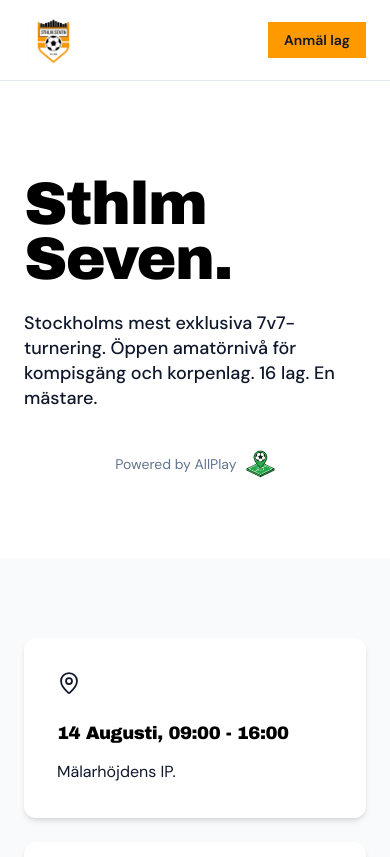
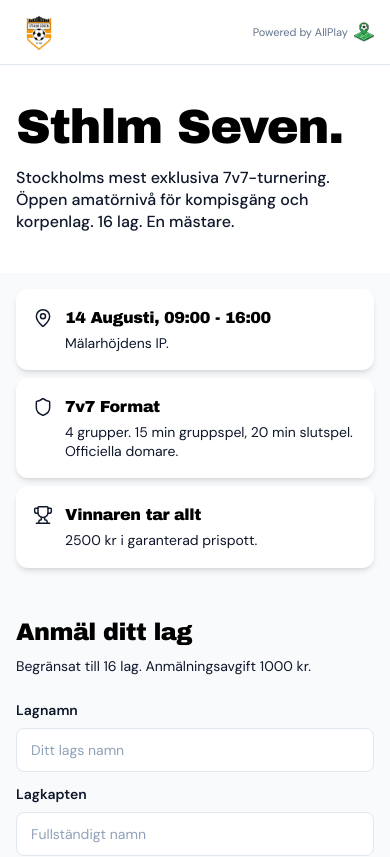
Before and after one commit to valterwiklund17/sthlm-seven, a React (Vite) app: page / in a window 390 px wide. Shown: the top 857 px of the page. Built offline with nearby package versions, Linux system fonts and the light colour scheme.

Commit message:
Add automated confirmation email with Resend

```diff
--- a/src/App.tsx
+++ b/src/App.tsx
@@ -10,7 +10,7 @@ function App() {
 
   return (
     <div className="flex min-h-screen flex-col bg-white text-slate-900">
-      <Navbar hideCta={isSuccess} />
+      <Navbar hidePartner={isSuccess} />
       <main className="flex flex-1 flex-col">
         {isSuccess ? (
           <div className="flex flex-1 items-center justify-center bg-slate-50 px-6 py-12 md:px-8">
--- a/src/components/Hero.tsx
+++ b/src/components/Hero.tsx
@@ -1,22 +1,14 @@
 export function Hero() {
   return (
     <section className="bg-white">
-      <div className="mx-auto max-w-6xl px-6 pb-20 pt-24 md:px-8 md:pb-28 md:pt-32 lg:pt-40">
-        <h1 className="font-display text-6xl leading-[0.92] tracking-tight text-black sm:text-7xl md:text-8xl lg:text-9xl">
+      <div className="mx-auto max-w-6xl px-4 pb-10 pt-10 md:px-8 md:pb-28 md:pt-32 lg:pt-40">
+        <h1 className="font-display text-5xl leading-[0.95] tracking-tight text-black md:text-8xl md:leading-[0.92] lg:text-9xl">
           Sthlm Seven.
         </h1>
-        <p className="mt-6 max-w-xl text-lg font-medium leading-snug text-slate-900 md:mt-8 md:text-xl">
+        <p className="mt-4 max-w-xl text-base font-medium leading-snug text-slate-900 md:mt-8 md:text-xl">
           Stockholms mest exklusiva 7v7-turnering. Öppen amatörnivå för
           kompisgäng och korpenlag. 16 lag. En mästare.
         </p>
-        <div className="mt-10 flex max-w-xl items-center justify-center gap-2.5 text-sm text-slate-500 md:mt-12 md:justify-start">
-          <span>Powered by AllPlay</span>
-          <img
-            src="/allplay-logo.png"
-            alt="AllPlay"
-            className="h-7 w-auto object-contain"
-          />
-        </div>
       </div>
     </section>
   )
--- a/src/components/InfoGrid.tsx
+++ b/src/components/InfoGrid.tsx
@@ -26,24 +26,26 @@ const cards: InfoCard[] = [
 
 export function InfoGrid() {
   return (
-    <section className="mx-auto max-w-6xl px-6 pb-16 pt-20 md:px-8 md:pb-20 md:pt-28">
-      <div className="grid gap-6 md:grid-cols-3 md:gap-8">
+    <section className="mx-auto max-w-6xl px-4 pb-8 pt-4 md:px-8 md:pb-20 md:pt-28">
+      <div className="grid gap-2 md:grid-cols-3 md:gap-8">
         {cards.map(({ icon: Icon, title, description }) => (
           <article
             key={title}
-            className="rounded-xl border border-transparent bg-white p-8 shadow-md transition-all duration-300 hover:-translate-y-1 hover:shadow-lg"
+            className="flex flex-row items-start gap-3 rounded-xl border border-transparent bg-white p-4 shadow-md transition-all duration-300 hover:-translate-y-1 hover:shadow-lg md:flex-col md:gap-0 md:p-8"
           >
             <Icon
-              className="mb-6 h-6 w-6 text-slate-900"
+              className="mt-0.5 h-5 w-5 shrink-0 text-slate-900 md:mb-6 md:mt-0 md:h-6 md:w-6"
               strokeWidth={1.75}
               aria-hidden
             />
-            <h2 className="font-display text-lg tracking-tight text-black md:text-xl">
-              {title}
-            </h2>
-            <p className="mt-3 text-base leading-relaxed text-slate-900">
-              {description}
-            </p>
+            <div className="min-w-0">
+              <h2 className="font-display text-base tracking-tight text-black md:text-xl">
+                {title}
+              </h2>
+              <p className="mt-1 text-sm leading-snug text-slate-900 md:mt-3 md:text-base md:leading-relaxed">
+                {description}
+              </p>
+            </div>
           </article>
         ))}
       </div>
--- a/src/components/Navbar.tsx
+++ b/src/components/Navbar.tsx
@@ -1,25 +1,27 @@
 type NavbarProps = {
-  hideCta?: boolean
+  hidePartner?: boolean
 }
 
-export function Navbar({ hideCta = false }: NavbarProps) {
+export function Navbar({ hidePartner = false }: NavbarProps) {
   return (
     <header className="sticky top-0 z-50 border-b border-slate-200 bg-white/95 backdrop-blur-sm">
-      <nav className="mx-auto flex max-w-6xl items-center justify-between px-6 py-3 md:px-8">
+      <nav className="mx-auto flex max-w-6xl items-center justify-between px-4 py-2.5 md:px-8 md:py-3">
         <a href="/" className="inline-flex items-center" aria-label="STHLM SEVEN">
           <img
             src="/sthlmsevenlogo.jpg"
             alt="STHLM SEVEN"
-            className="h-14 w-auto object-contain md:h-16"
+            className="h-11 w-auto object-contain md:h-16"
           />
         </a>
-        {!hideCta && (
-          <a
-            href="#anmalan"
-            className="bg-amber-500 px-4 py-2 text-sm font-semibold text-slate-900 transition-opacity hover:opacity-90"
-          >
-            Anmäl lag
-          </a>
+        {!hidePartner && (
+          <div className="flex items-center gap-1.5 text-[11px] text-slate-500 md:gap-2 md:text-sm">
+            <span className="leading-none">Powered by AllPlay</span>
+            <img
+              src="/allplay-logo.png"
+              alt="AllPlay"
+              className="h-5 w-auto object-contain md:h-7"
+            />
+          </div>
         )}
       </nav>
     </header>
--- a/src/components/RegistrationSection.tsx
+++ b/src/components/RegistrationSection.tsx
@@ -2,10 +2,10 @@ import { useEffect, useState, type FormEvent } from 'react'
 import { X } from 'lucide-react'
 
 const inputClassName =
-  'w-full rounded-lg border border-slate-200 bg-white px-4 py-3 text-slate-900 outline-none transition-colors placeholder:text-slate-400 focus:border-amber-500 focus:ring-2 focus:ring-amber-500 disabled:cursor-not-allowed disabled:opacity-60'
+  'h-11 w-full rounded-lg border border-slate-200 bg-white px-3.5 text-sm text-slate-900 outline-none transition-colors placeholder:text-slate-400 focus:border-amber-500 focus:ring-2 focus:ring-amber-500 disabled:cursor-not-allowed disabled:opacity-60 md:h-12 md:px-4 md:text-base'
 
 const inputErrorClassName =
-  'w-full rounded-lg border border-red-300 bg-white px-4 py-3 text-slate-900 outline-none transition-colors placeholder:text-slate-400 focus:border-amber-500 focus:ring-2 focus:ring-amber-500 disabled:cursor-not-allowed disabled:opacity-60'
+  'h-11 w-full rounded-lg border border-red-300 bg-white px-3.5 text-sm text-slate-900 outline-none transition-colors placeholder:text-slate-400 focus:border-amber-500 focus:ring-2 focus:ring-amber-500 disabled:cursor-not-allowed disabled:opacity-60 md:h-12 md:px-4 md:text-base'
 
 const REQUIRED_FIELD_MSG = 'Detta fält är obligatoriskt'
 const CHECKBOX_MSG = 'Du måste godkänna villkoren för att fortsätta'
@@ -101,16 +101,16 @@ export function RegistrationSection() {
   }
 
   return (
-    <section id="anmalan" className="px-6 pb-24 pt-8 md:px-8 md:pb-32 md:pt-12">
+    <section id="anmalan" className="px-4 pb-16 pt-4 md:px-8 md:pb-32 md:pt-12">
       <div className="mx-auto max-w-xl">
         <h2 className="font-display text-2xl tracking-tight text-black md:text-3xl">
           Anmäl ditt lag
         </h2>
-        <p className="mt-4 text-base text-slate-900 md:text-lg">
+        <p className="mt-2 text-sm text-slate-900 md:mt-4 md:text-lg">
           Begränsat till 16 lag. Anmälningsavgift 1000&nbsp;kr.
         </p>
 
-        <form noValidate onSubmit={handleSubmit} className="mt-10 space-y-6">
+        <form noValidate onSubmit={handleSubmit} className="mt-6 space-y-3 md:mt-10 md:space-y-6">
           {errorMsg && (
             <div
               role="alert"
```
